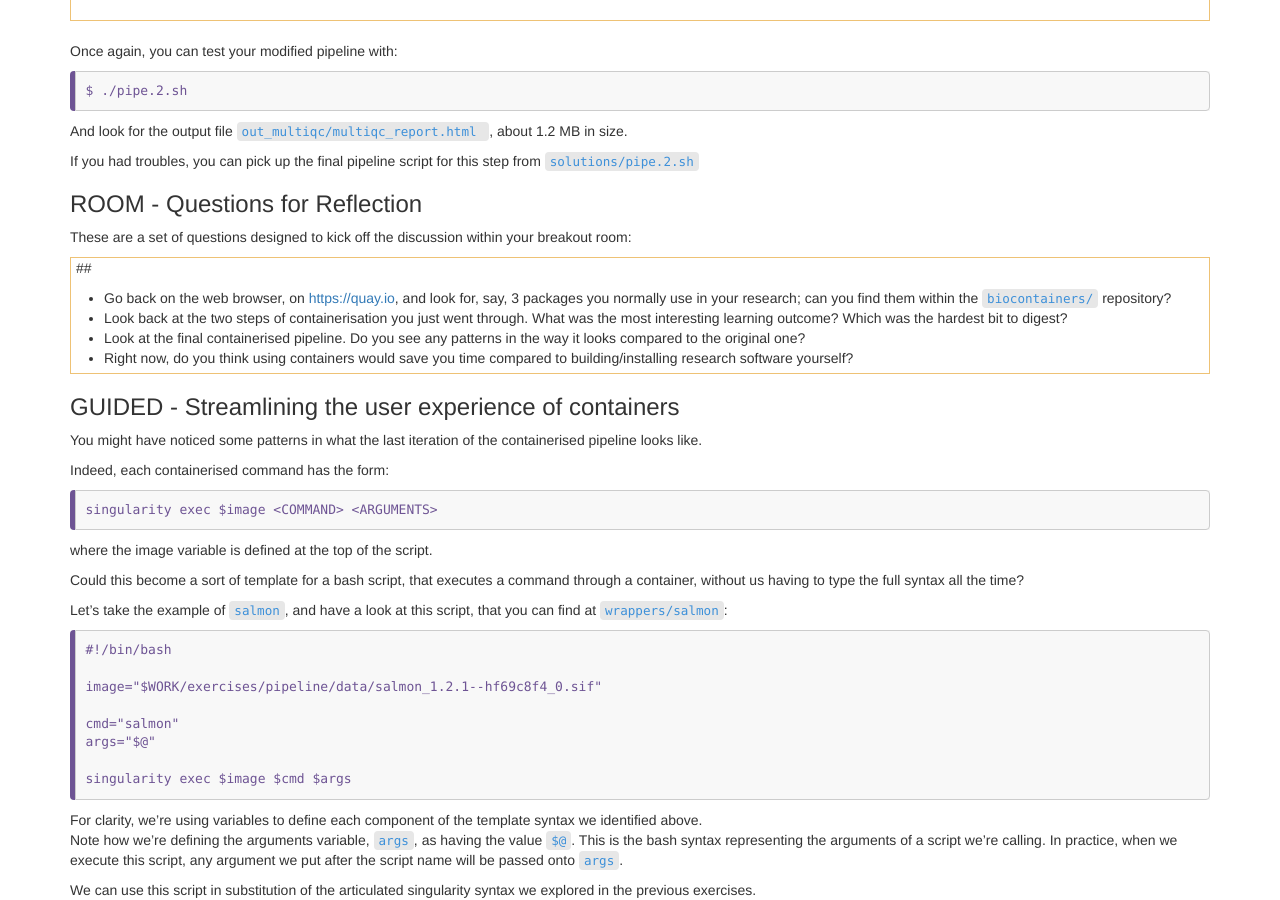
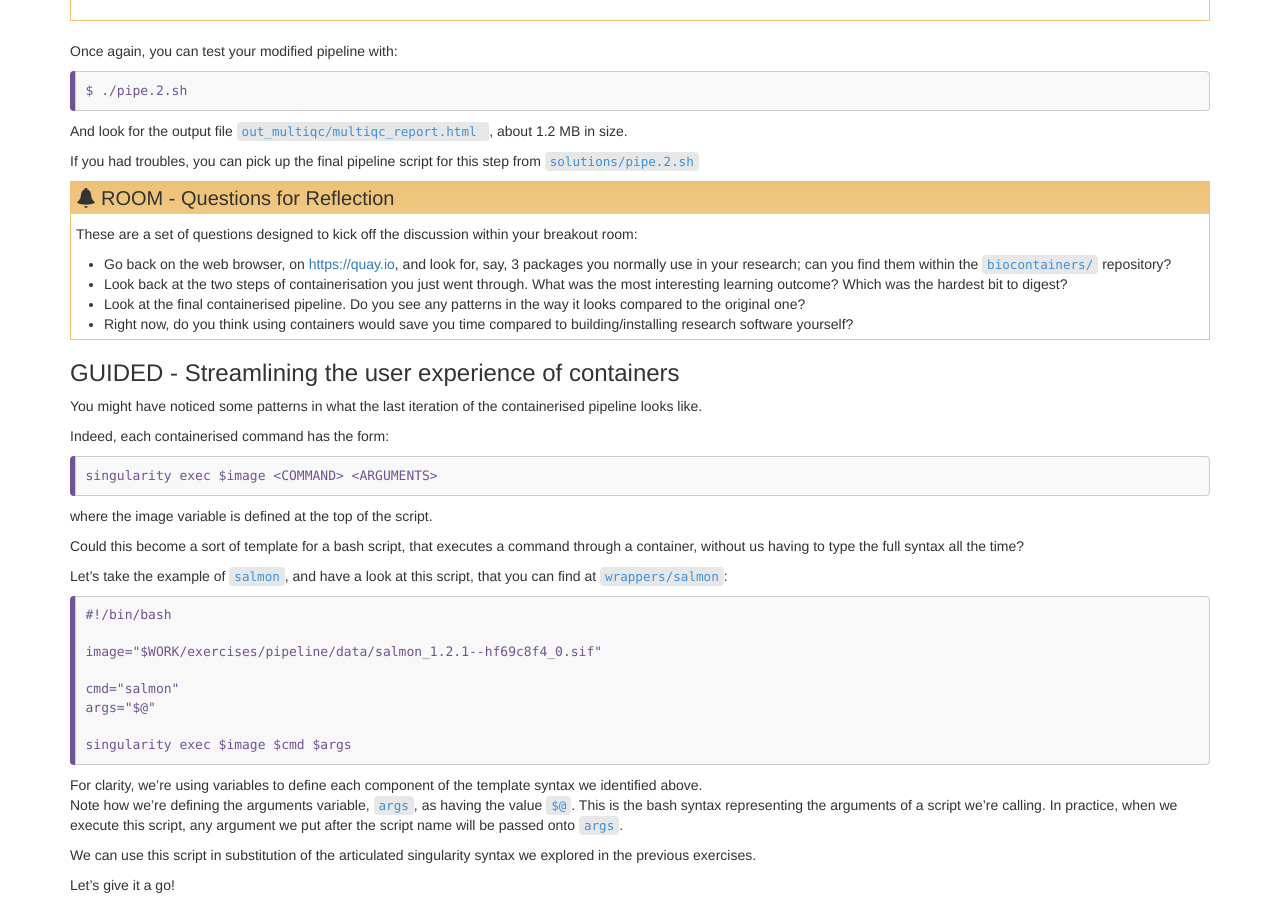
Before and after one commit to PawseySC/containers-bioinformatics-workshop, a Jekyll site: the page built from _episodes/3.pipeline.md, in a window 1280 px wide and 900 px high, scrolled down 5735 px. Built offline with Jekyll 4.4.1, drawn with Linux system fonts in a browser that asks for light colours.

```diff
--- a/_episodes/3.pipeline.md
+++ b/_episodes/3.pipeline.md
@@ -459,11 +459,9 @@ And look for the output file `out_multiqc/multiqc_report.html `, about 1.2 MB in
 If you had troubles, you can pick up the final pipeline script for this step from `solutions/pipe.2.sh`
 
 
-### ROOM - Questions for Reflection
-
-These are a set of questions designed to kick off the discussion within your breakout room:
-
-> ##
+> ## ROOM - Questions for Reflection
+>
+> These are a set of questions designed to kick off the discussion within your breakout room:
 >
 > * Go back on the web browser, on [https://quay.io](https://quay.io), and look for, say, 3 packages you normally use in your research; can you find them within the `biocontainers/` repository?
 > * Look back at the two steps of containerisation you just went through.  What was the most interesting learning outcome?  Which was the hardest bit to digest?
```
